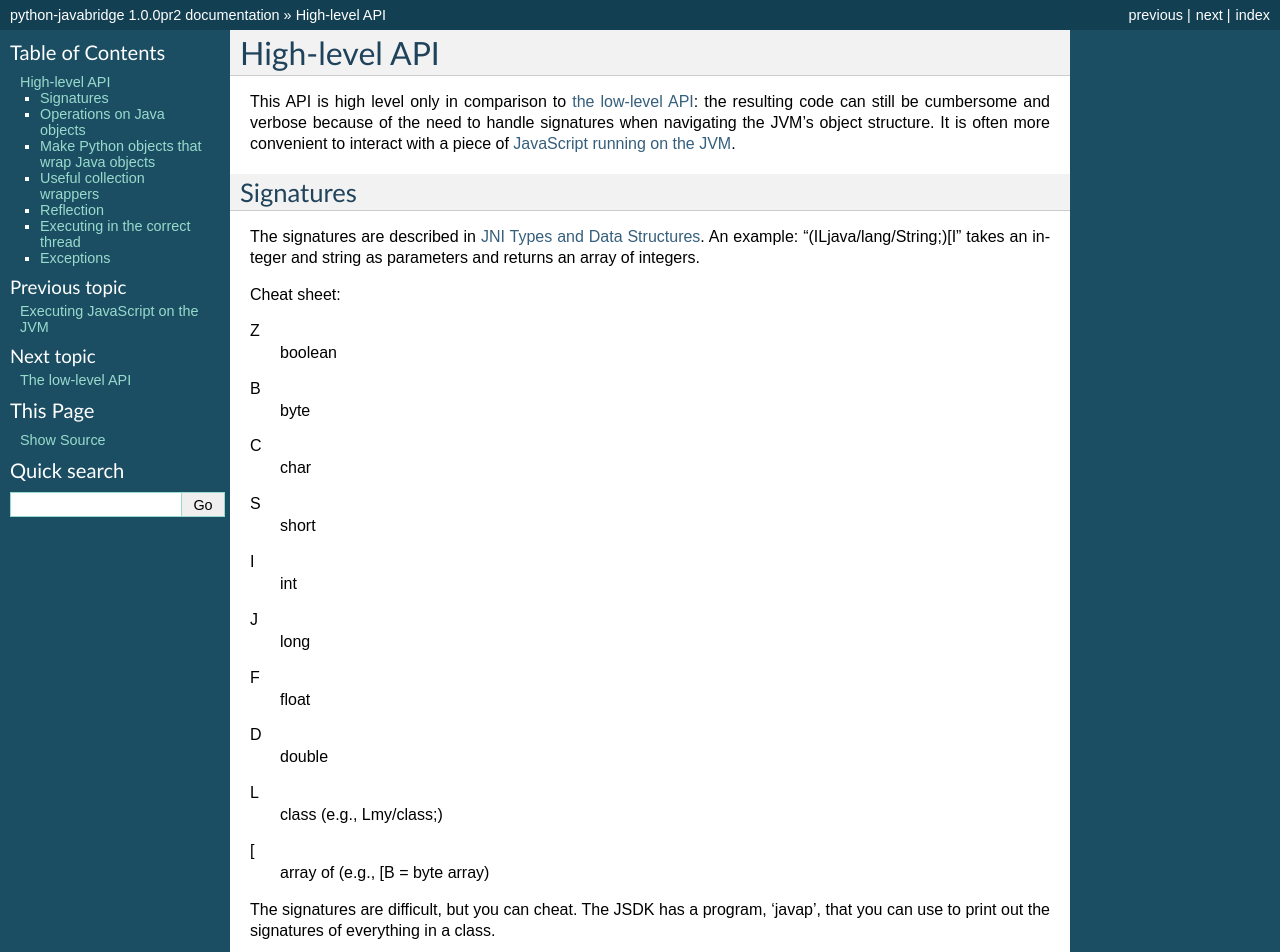
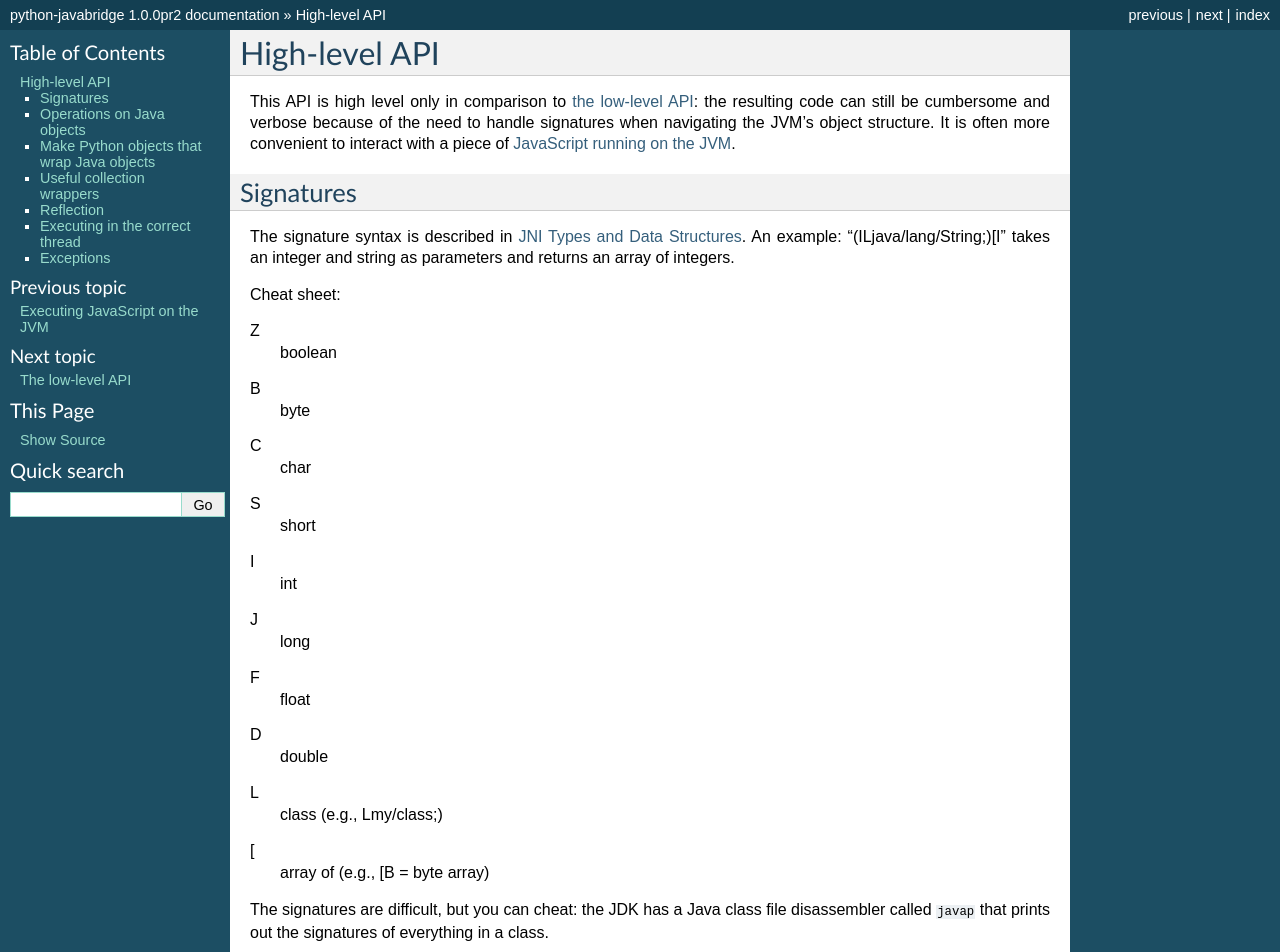
Before and after one commit to LeeKamentsky/python-javabridge, a Sphinx documentation site: the page built from docs/highlevel.rst, in a window 1280 px wide and 1400 px high. Shown: the top 952 px of the window. Built offline with Sphinx 7.4.7, drawn with Linux system fonts in a browser that asks for light colours.

Commit message:
Documentation

```diff
--- a/docs/highlevel.rst
+++ b/docs/highlevel.rst
@@ -8,7 +8,7 @@
 Signatures
 ----------
 
-The signatures are described in `JNI Types and Data Structures <http://docs.oracle.com/javase/1.5.0/docs/guide/jni/spec/types.html>`_. An example: “(ILjava/lang/String;)[I” takes an integer and string as parameters and returns an array of integers.
+The signature syntax is described in `JNI Types and Data Structures <http://docs.oracle.com/javase/1.5.0/docs/guide/jni/spec/types.html>`_. An example: “(ILjava/lang/String;)[I” takes an integer and string as parameters and returns an array of integers.
 
 Cheat sheet:
 
@@ -34,14 +34,16 @@
    array of (e.g., [B = byte array)
 
 
-The signatures are difficult, but you can cheat. The JSDK has a program,
-'javap', that you can use to print out the signatures of everything
-in a class.
+The signatures are difficult, but you can cheat: the JDK has a
+Java class file disassembler called ``javap`` that prints out the
+signatures of everything in a class.
 
 
 Operations on Java objects
 --------------------------
 .. autofunction:: javabridge.call
+.. autofunction:: javabridge.get_field
+.. autofunction:: javabridge.set_field
 .. autofunction:: javabridge.get_static_field
 .. autofunction:: javabridge.static_call
 .. autofunction:: javabridge.is_instance_of
```
Also changed, not shown: other parts of docs/highlevel.rst (+4 -1 lines), docs/installation.rst (+7 -1 lines), 2 other files.
